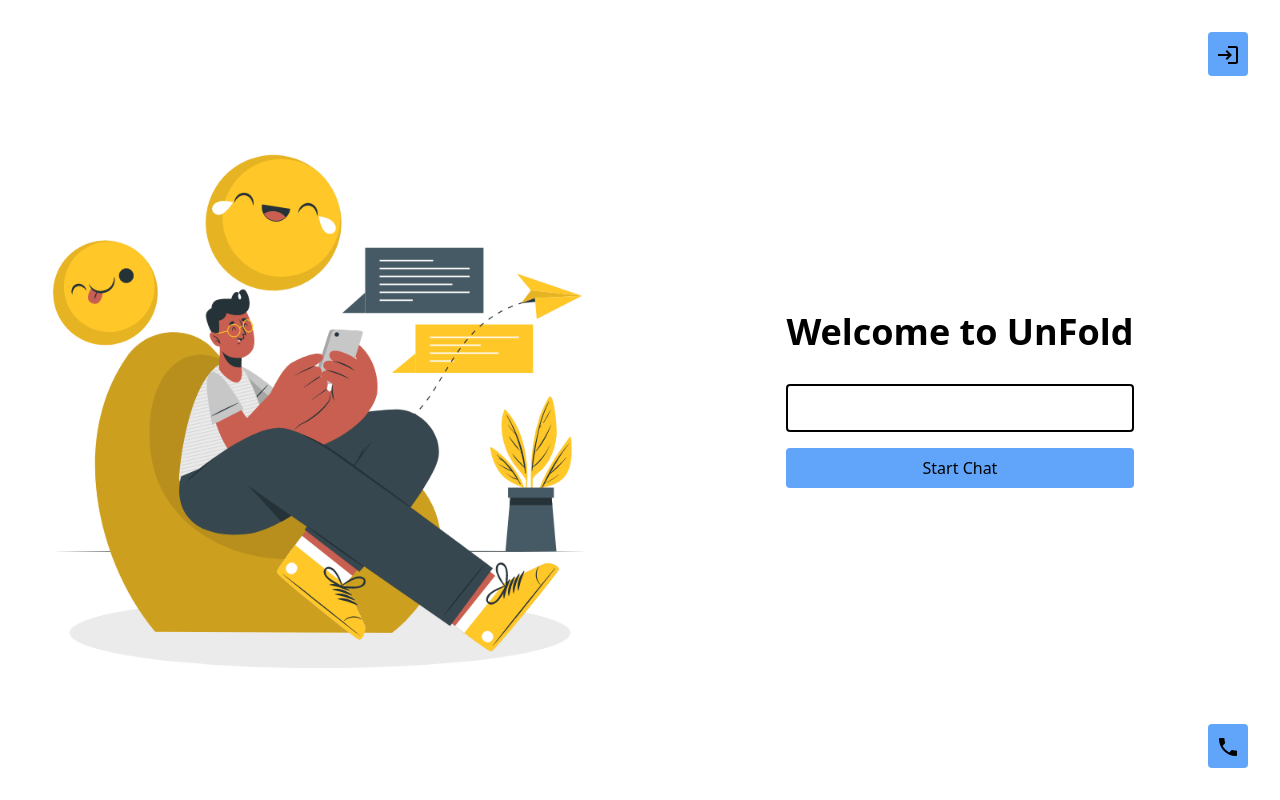
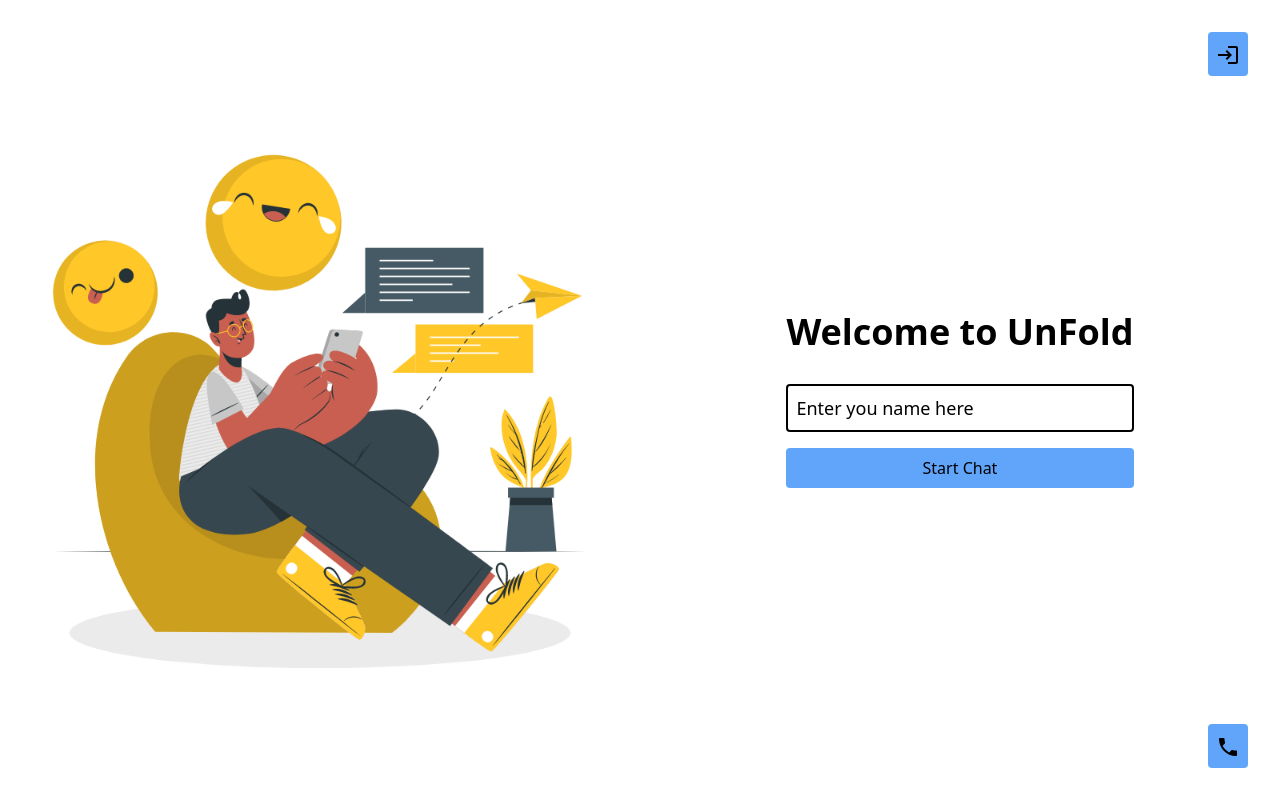
Before and after one commit to singhalkarun/unfold-frontend, a Next.js app: page / in a window 1280 px wide. Built offline with nearby package versions, Linux system fonts and the light colour scheme; no server answers.

Commit message:
Placeholder colour correction on web

```diff
--- a/components/home/components/start-chat.component.tsx
+++ b/components/home/components/start-chat.component.tsx
@@ -23,7 +23,7 @@ export const StartChatComponent: NextPage<Props> = (props: Props) => {
           <div className=' border-2 border-black rounded p-2 text-lg mb-4'>
             <input
               required
-              className='outline-0 bg-transparent text-white placeholder-white'
+              className='outline-0 bg-transparent text-white md:text-black placeholder-white md:placeholder-black'
               placeholder='Enter you name here'
               onChange={(e) => {
                 setName(e.target.value)
```
